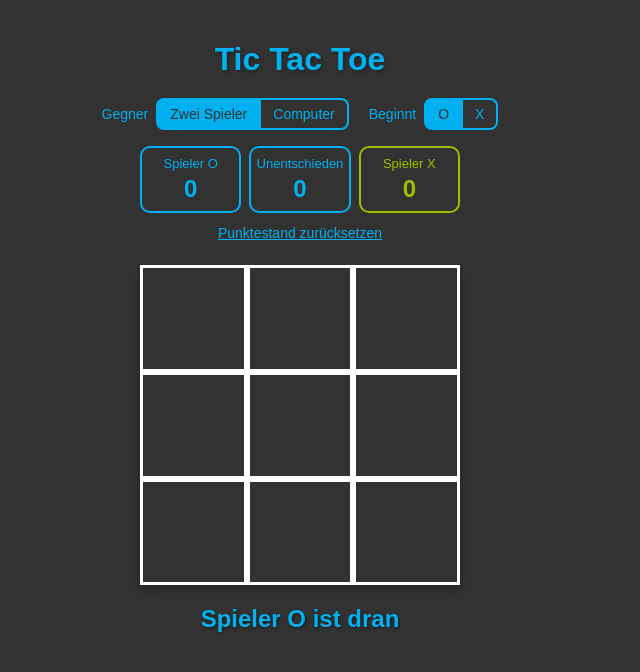
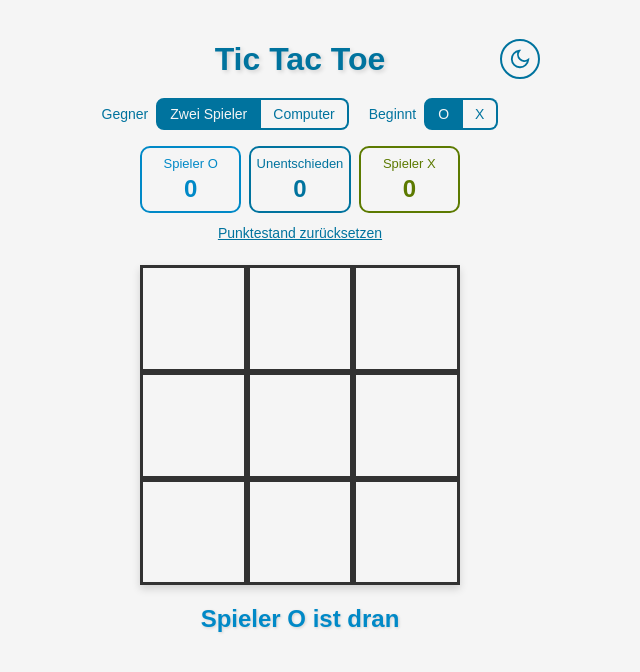
Before and after one commit to MihaelaAghirculesei/Tic-Tac-Toe, a website with bundled scripts: page index.html in a window 1280 px wide. Shown: the whole page, without its empty margins (340-980 px from the left). Built offline with nearby package versions, Linux system fonts and the light colour scheme.

Commit message:
feat: add light and dark theme toggle

```diff
--- a/index.html
+++ b/index.html
@@ -4,6 +4,21 @@
     <meta charset="UTF-8" />
     <meta name="viewport" content="width=device-width, initial-scale=1.0" />
     <title>Tic Tac Toe</title>
+    <script>
+      // Apply the theme before the first paint to avoid a flash of the wrong colours.
+      (() => {
+        let theme = null;
+        try {
+          theme = JSON.parse(localStorage.getItem('tic-tac-toe:theme'));
+        } catch {
+          // Storage unavailable: fall back to the system preference.
+        }
+        if (theme !== 'light' && theme !== 'dark') {
+          theme = matchMedia('(prefers-color-scheme: light)').matches ? 'light' : 'dark';
+        }
+        document.documentElement.dataset.theme = theme;
+      })();
+    </script>
     <link rel="icon" type="image/png" href="assets/img/logo.png" />
     <link rel="stylesheet" href="style.css" />
     <script
@@ -15,7 +30,21 @@
     <script type="module" src="js/main.js"></script>
   </head>
   <body>
-    <h1>Tic Tac Toe</h1>
+    <header class="app-header">
+      <h1>Tic Tac Toe</h1>
+      <button id="theme-toggle" class="theme-toggle" type="button" aria-pressed="false">
+        <span class="visually-hidden">Helles Design</span>
+        <svg class="icon-sun" viewBox="0 0 24 24" aria-hidden="true">
+          <circle cx="12" cy="12" r="4" />
+          <path
+            d="M12 2v2M12 20v2M4.9 4.9l1.4 1.4M17.7 17.7l1.4 1.4M2 12h2M20 12h2M4.9 19.1l1.4-1.4M17.7 6.3l1.4-1.4"
+          />
+        </svg>
+        <svg class="icon-moon" viewBox="0 0 24 24" aria-hidden="true">
+          <path d="M21 12.8A9 9 0 1 1 11.2 3a7 7 0 0 0 9.8 9.8z" />
+        </svg>
+      </button>
+    </header>
 
     <main class="game">
       <form id="settings" class="settings" aria-label="Spieleinstellungen">
--- a/js/main.js
+++ b/js/main.js
@@ -2,6 +2,7 @@ import { findBestMove } from './ai.js';
 import { PLAYERS, createGame, isGameOver, makeMove } from './game.js';
 import { EMPTY_SCORE, recordResult, sanitizeScore } from './score.js';
 import { loadJSON, saveJSON } from './storage.js';
+import { initThemeToggle } from './theme.js';
 import { BoardView } from './view.js';
 
 const SETTINGS_STORAGE_KEY = 'tic-tac-toe:settings';
@@ -205,4 +206,5 @@ class TicTacToeApp {
   }
 }
 
+initThemeToggle(document.getElementById('theme-toggle'));
 new TicTacToeApp();
--- /dev/null
+++ b/js/theme.js
@@ -0,0 +1,21 @@
+import { saveJSON } from './storage.js';
+
+// Must match the key read by the inline script in index.html.
+const THEME_STORAGE_KEY = 'tic-tac-toe:theme';
+
+/** The toggle is a "light mode" switch: pressed means the light theme is active. */
+export function initThemeToggle(button) {
+  const root = document.documentElement;
+
+  const render = () => {
+    button.setAttribute('aria-pressed', String(root.dataset.theme === 'light'));
+  };
+
+  button.addEventListener('click', () => {
+    root.dataset.theme = root.dataset.theme === 'light' ? 'dark' : 'light';
+    saveJSON(THEME_STORAGE_KEY, root.dataset.theme);
+    render();
+  });
+
+  render();
+}
--- a/style.css
+++ b/style.css
@@ -10,9 +10,27 @@
   --button-hover-color: #1b5e20;
   --button-text-color: #ffffff;
   --focus-color: #ffd54f;
+  --shadow-color: rgba(0, 0, 0, 0.4);
 
   --grid-line: 6px;
   --board-size: min(320px, calc(100vw - 40px));
+
+  color-scheme: dark;
+}
+
+/* data-theme is set before the first paint by the inline script in index.html. */
+:root[data-theme='light'] {
+  --background-color: #f5f5f5;
+  --text-color: #00739e;
+  --circle-color: #0089c7;
+  --cross-color: #5c7a00;
+  --winner-color: #d32f2f;
+  --grid-color: #323232;
+  --cell-hover-color: #e4e4e4;
+  --focus-color: #e65100;
+  --shadow-color: rgba(0, 0, 0, 0.15);
+
+  color-scheme: light;
 }
 
 *,
@@ -33,9 +51,49 @@ body {
   color: var(--text-color);
 }
 
+.app-header {
+  position: relative;
+  display: flex;
+  justify-content: center;
+  width: 100%;
+  max-width: 480px;
+}
+
 h1 {
   margin-bottom: 20px;
-  text-shadow: 2px 2px 4px rgba(0, 0, 0, 0.3);
+  text-shadow: 2px 2px 4px var(--shadow-color);
+}
+
+.theme-toggle {
+  position: absolute;
+  top: 50%;
+  right: 0;
+  display: grid;
+  place-items: center;
+  width: 40px;
+  height: 40px;
+  padding: 0;
+  border: 2px solid currentColor;
+  border-radius: 50%;
+  background: none;
+  color: inherit;
+  cursor: pointer;
+  transform: translateY(-50%);
+}
+
+.theme-toggle svg {
+  width: 22px;
+  height: 22px;
+  fill: none;
+  stroke: currentColor;
+  stroke-width: 2;
+  stroke-linecap: round;
+}
+
+/* Show the icon of the theme the button switches to. */
+:root[data-theme='light'] .theme-toggle .icon-sun,
+:root:not([data-theme='light']) .theme-toggle .icon-moon {
+  display: none;
 }
 
 .game {
@@ -192,7 +250,7 @@ h1 {
   width: 100%;
   height: 100%;
   background-color: var(--grid-color);
-  box-shadow: 0 4px 8px rgba(0, 0, 0, 0.3);
+  box-shadow: 0 4px 8px var(--shadow-color);
 }
 
 .cell {
@@ -267,7 +325,7 @@ h1 {
   font-weight: bold;
   text-align: center;
   white-space: pre-line;
-  text-shadow: 1px 1px 3px rgba(0, 0, 0, 0.5);
+  text-shadow: 1px 1px 3px var(--shadow-color);
 }
 
 .status[data-player='O'] {
```
